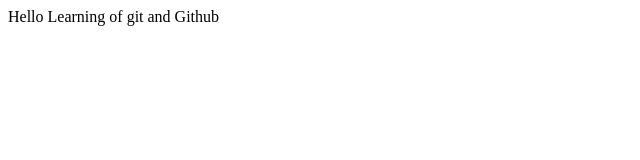
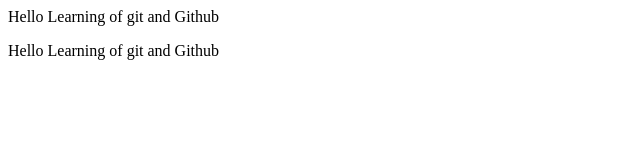
Before and after one commit to MuhammadShoban/Learning-Git-and-Github, a plain HTML site: page index.html in a window 1280 px wide. Shown: the whole page, without its empty margins (0-640 px from the left). Drawn offline with Linux system fonts and the light colour scheme.

Commit message:
Done some Practice

```diff
--- a/index.html
+++ b/index.html
@@ -1 +1,2 @@
 <p>Hello Learning of git and Github</p>
+<p>Hello Learning of git and Github</p>
```
